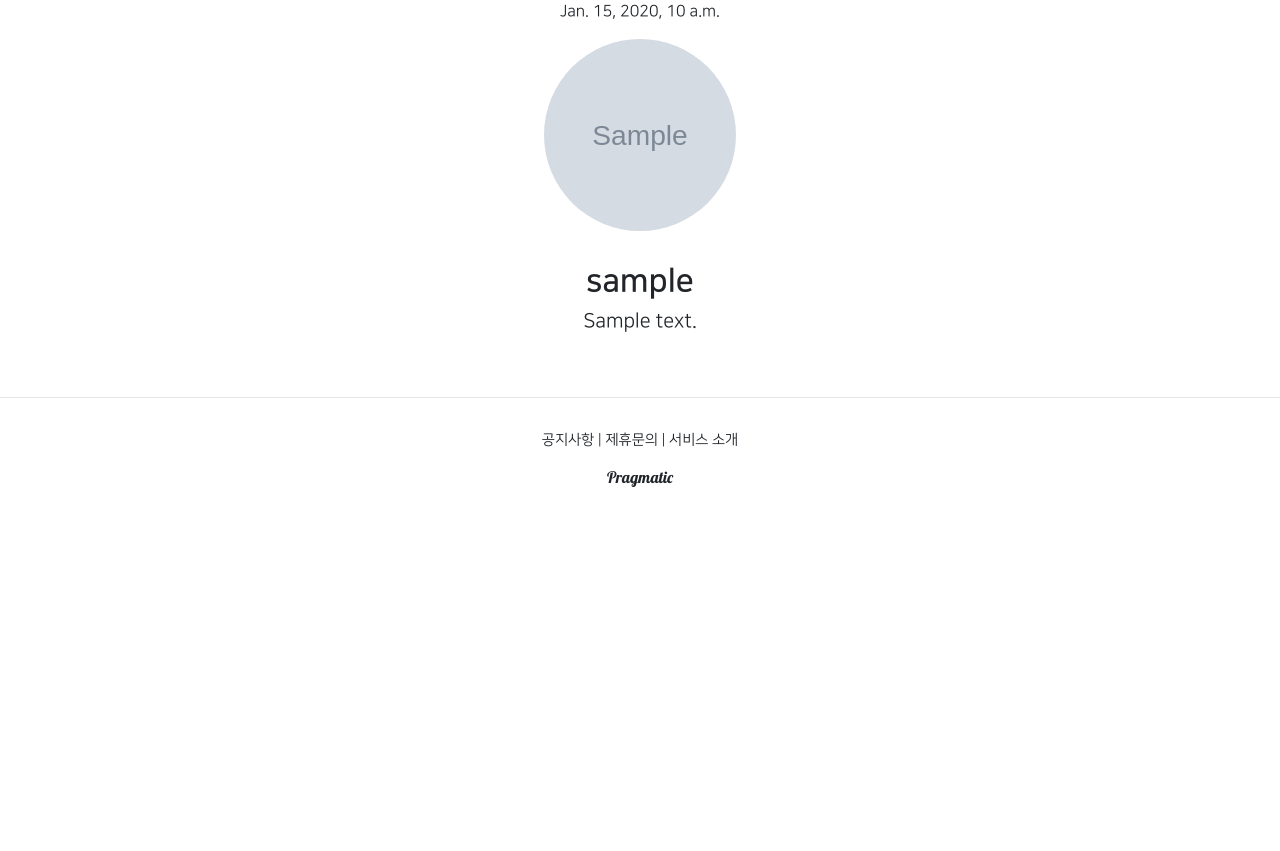
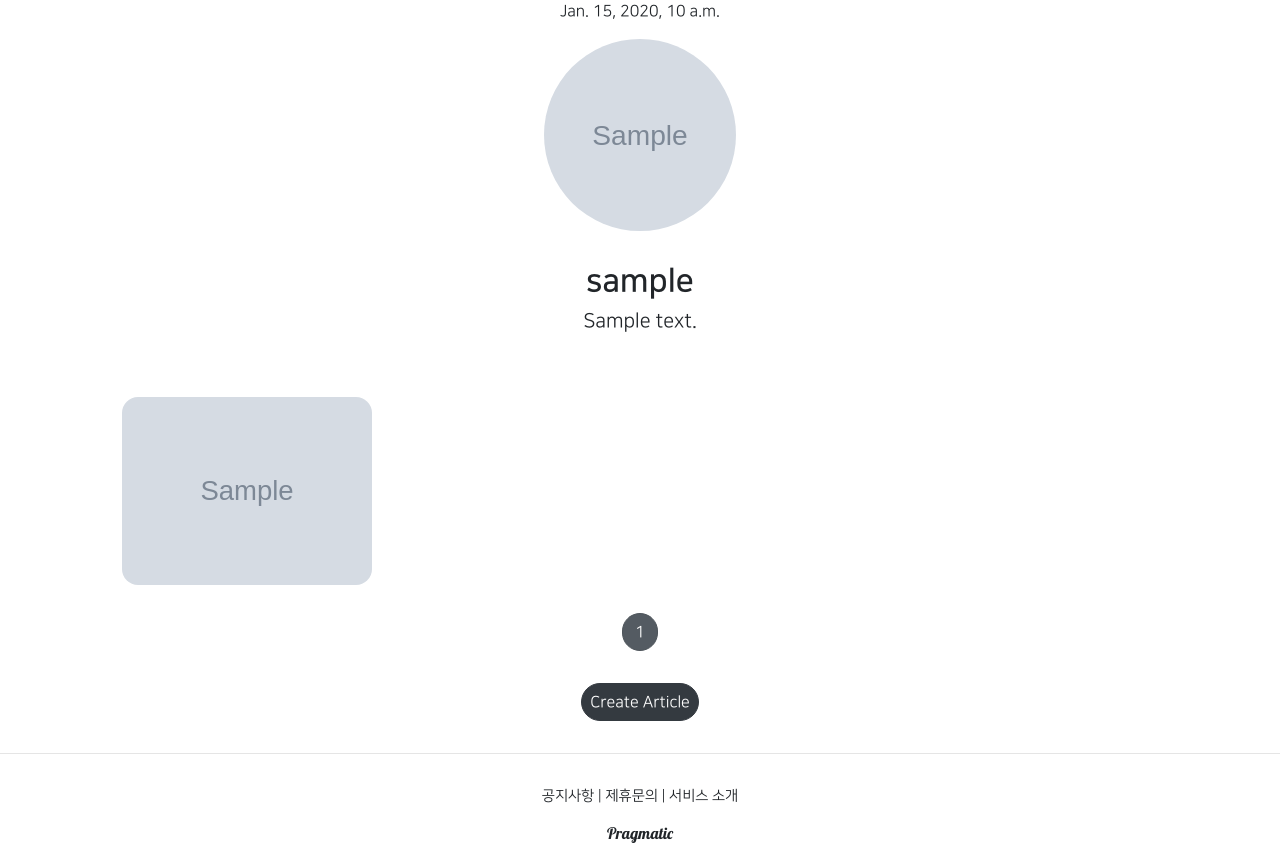
Before and after one commit to wootaepark/Django, a Django app: page /accounts/detail/1 in a window 1280 px wide. Shown: the part 218-1069 px from the top of the page. Before the commit the page ends 705 px from the top, so only its background shows below. Run offline with Django 4.2, Linux system fonts and the light colour scheme; tables that the repository leaves empty hold one stand-in row (values such as "Sample post"); grey boxes marked "Sample" are stand-in pictures; some libraries are stand-ins or nearby versions.

Commit message:
django course 41 commit

```diff
--- /dev/null
+++ b/Templates/snippets/list_fragment.html
@@ -0,0 +1,58 @@
+{% load static %}
+
+
+<style>
+
+
+    .container {
+        padding:0;
+        margin:0,auto;
+    }
+
+    .container a {
+        width:40%;
+        max-width:250px;
+    }
+
+
+    .container div {
+    display: flex;
+    justify-content: center;
+    align-items: center;
+    border-radius: 1rem;
+
+  }
+  .container img{
+      width: 100%;
+      border-radius: 1rem;
+  }
+
+
+</style>
+
+{% if article_list %}
+  <div class="container">
+
+      {% for article in article_list %}
+      <a href="{% url 'articleapp:detail' pk=article.pk %}">
+          {% include 'snippets/card.html' with article=article %}
+      </a>
+      {% endfor %}
+
+  </div>
+<script src="{% static 'js/magicgrid.js' %}"></script>
+{% else %}
+<div class="text-center">
+    <h1>No Articles YET!</h1>
+</div>
+{% endif %}
+
+
+{% include 'snippets/pagination.html' with page_obj=page_obj %}
+
+    <div style="text-align:center">
+        <a href="{% url 'articleapp:create'%} " class = "btn btn-dark rounded-pill mt-3 mb-3 px-2">
+            Create Article
+        </a>
+
+    </div>
--- a/accountapp/templates/accountapp/detail.html
+++ b/accountapp/templates/accountapp/detail.html
@@ -55,6 +55,12 @@
       </a>
       {% endif %}
     </div>
+
+    <div>
+      {% include 'snippets/list_fragment.html' with article_list=object_list %}
+    </div>
+
+
   </div>
 
 
--- a/accountapp/views.py
+++ b/accountapp/views.py
@@ -9,10 +9,12 @@ from django.shortcuts import render
 from django.urls import reverse, reverse_lazy
 from django.utils.decorators import method_decorator
 from django.views.generic import CreateView, DetailView, UpdateView, DeleteView
+from django.views.generic.list import MultipleObjectMixin
 
 from accountapp.decorators import account_ownership_required
 from accountapp.forms import AccountUpdateForm
 from accountapp.models import HelloWorld
+from articleapp.models import Article
 
 has_ownership=[account_ownership_required, login_required] # decorator들의 배열 생성 (아래에서 처럼 간략화 하기 위함)
 @login_required
@@ -43,12 +45,18 @@ class AccountCreateView(CreateView): #CreateView를 상속 받는 클래스
     success_url = reverse_lazy('accountapp:hello_world')
     template_name = 'accountapp/create.html'
 
-class AccountDetailView(DetailView):
+class AccountDetailView(DetailView, MultipleObjectMixin):
     model = User
     template_name = 'accountapp/detail.html'
     context_object_name = 'target_user'
     # CreateView는 뭔가를 만들어야 되니까 form 이랑 성공시 리다이렉트 할 주소를 정해준 반면
     # DetailView는 어떤 모델을 쓰고 모델 내부의 정보를 어떻게 시각화 할지를 신경을 써줘면 된다.
+
+    paginate_by = 25
+
+    def get_context_data(self, **kwargs):
+        object_list = Article.objects.filter(writer=self.get_object())
+        return super(AccountDetailView,self).get_context_data(object_list=object_list,**kwargs)
 
 
 
--- a/articleapp/forms.py
+++ b/articleapp/forms.py
@@ -6,7 +6,7 @@ from articleapp.models import Article
 class ArticleCreationForm(ModelForm):
     class Meta:
         model=Article
-        fields=['title','image','content']
+        fields=['title','image','project','content']
 
 
 #  이전에 Profiileapp에서 했던 것과 마찬가지로 적용할 필드 설정과, 우리가 만든 모델인 Article을 가져와서 UserCreationFrom을 생성
--- a/articleapp/models.py
+++ b/articleapp/models.py
@@ -1,10 +1,18 @@
 from django.contrib.auth.models import User
 from django.db import models
+
+from projectapp.models import Project
+
 
 # Create your models here.
 
 class Article(models.Model):
     writer=models.ForeignKey(User,on_delete=models.SET_NULL,related_name='article',null=True)
+    project=models.ForeignKey(Project,on_delete=models.SET_NULL,related_name='article',null=True)
+
+
+
+    #writer=models.ForeignKey(User,on_delete=models.SET_NULL,related_name='article',null=True)
     # on_delete = models.SET_NULL 은 Article이 회원 탈퇴를 했을때 게시글이 사라지지 않고, 알 수 없음으로 주인없는 게시글이 되는걸로 설정한 것
     # article 이라는 이름으로 설정한 이유는 User에서 접근할 때 article이라고 하며 접근하는 것이 자연스럽다고 생각
     # SET_NULL로 설정을 앞에서 해줬기 때문에 null이 가능하도록 True값으로 설정
--- a/projectapp/templates/projectapp/detail.html
+++ b/projectapp/templates/projectapp/detail.html
@@ -14,5 +14,11 @@
       </h5>
 
     </div>
+
+    <div>
+      {% include 'snippets/list_fragment.html' with  article_list=object_list %}
+    </div>
+
+
   </div>
 {% endblock %}
```
Also changed, not shown: projectapp/views.py (+15 -2 lines), articleapp/migrations/0003_article_project.py (added), media/article/29264_2xP7CMi.png (added).
